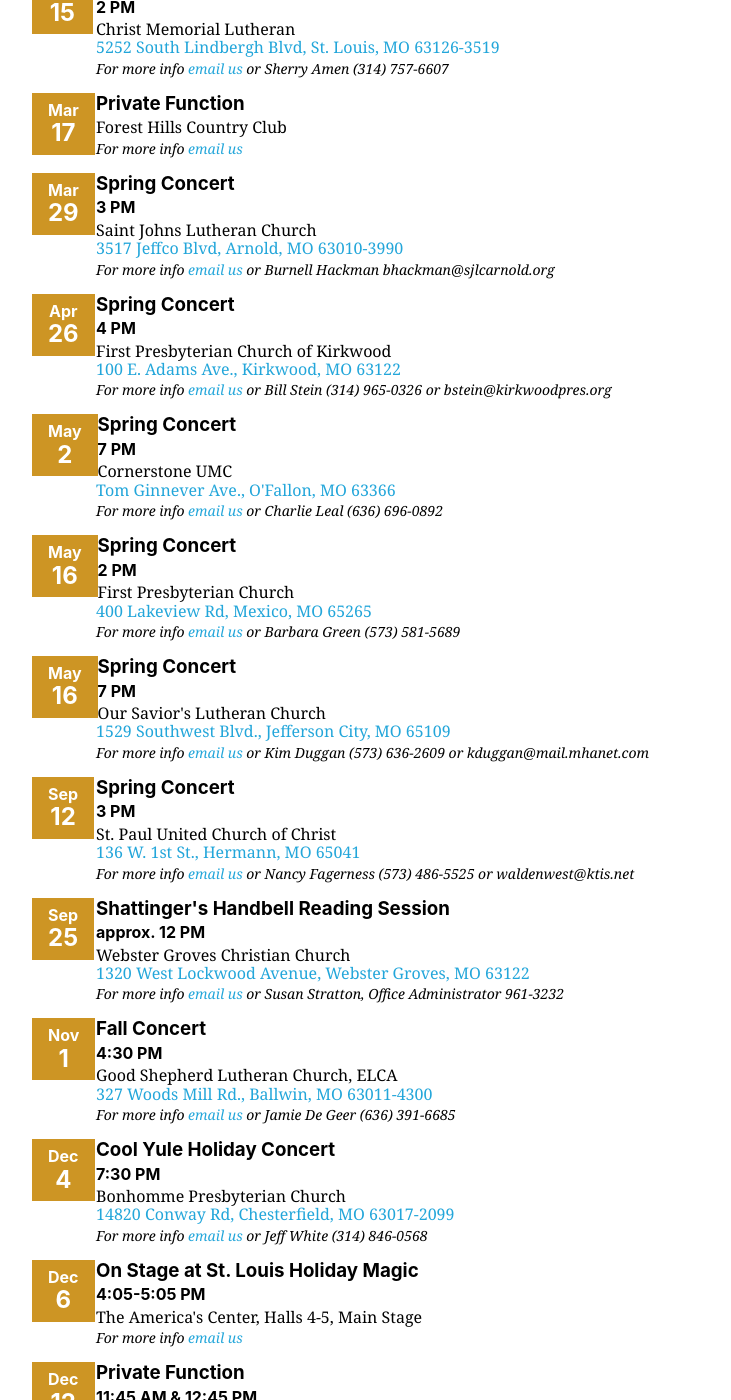
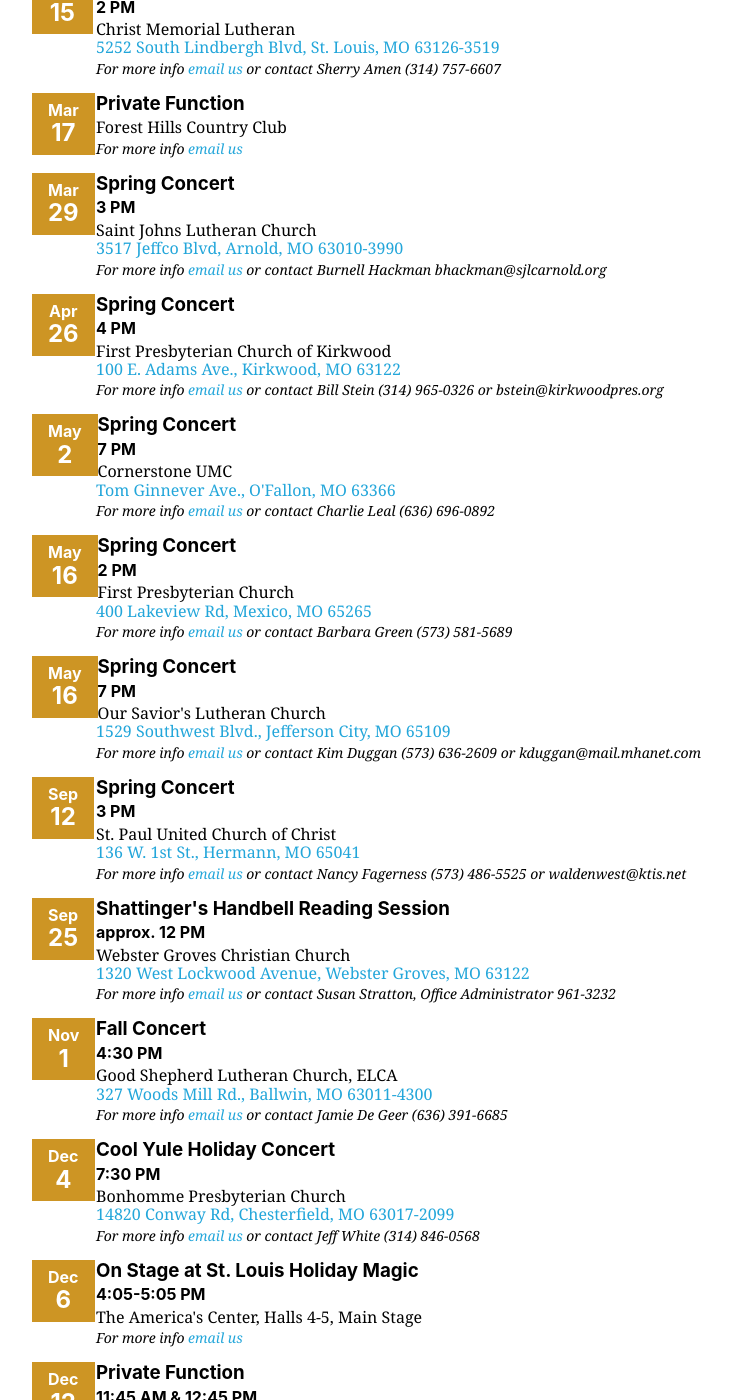
Before and after one commit to GatewayRingers/GatewayRingers.github.io, a Jekyll site: the page built from events.html, in a window 1280 px wide and 1400 px high, scrolled down 11000 px. Shown: the whole window, without its empty margins (144-875 px from the left). Built offline with Jekyll 4.4.1, drawn with Linux system fonts in a browser that asks for light colours; nearby versions of some CDN libraries; some of the changed text lies outside the part shown.

Commit message:
Update events.html

```diff
--- a/events.html
+++ b/events.html
@@ -16,7 +16,7 @@
     <p class="pl5 mv1 b">{{ concert.time }}</p>
     <p class="pl5 mv1 athelas">{{ concert.location }}<br>
     <a class="link blue dim" target="_blank" href="{{ concert.href }}">{{ concert.address }}</a>
-    <p class="pl5 mv1 i f6 athelas">For more info <a class="link blue dim" href="mailto:info@gatewayringers.org">email us</a>{% if concert.contact %} or {{ concert.contact }}{% endif %}</p>
+    <p class="pl5 mv1 i f6 athelas">For more info <a class="link blue dim" href="mailto:info@gatewayringers.org">email us</a>{% if concert.contact %} or contact {{ concert.contact }}{% endif %}</p>
   </li>
   {% endfor %}
 {% endfor %}
@@ -31,7 +31,7 @@
     <p class="pl5 mv1 b">{{ concert.time }}</p>
     <p class="pl5 mv1 athelas">{{ concert.location }}<br>
     <a class="link blue dim" target="_blank" href="{{ concert.href }}">{{ concert.address }}</a>
-    <p class="pl5 mv1 i f6 athelas">For more info <a class="link blue dim" href="mailto:info@gatewayringers.org">email us</a>{% if concert.contact %} or {{ concert.contact }}{% endif %}</p>
+    <p class="pl5 mv1 i f6 athelas">For more info <a class="link blue dim" href="mailto:info@gatewayringers.org">email us</a>{% if concert.contact %} or contact {{ concert.contact }}{% endif %}</p>
   </li>
   {% endfor %}
 </ul>
```
